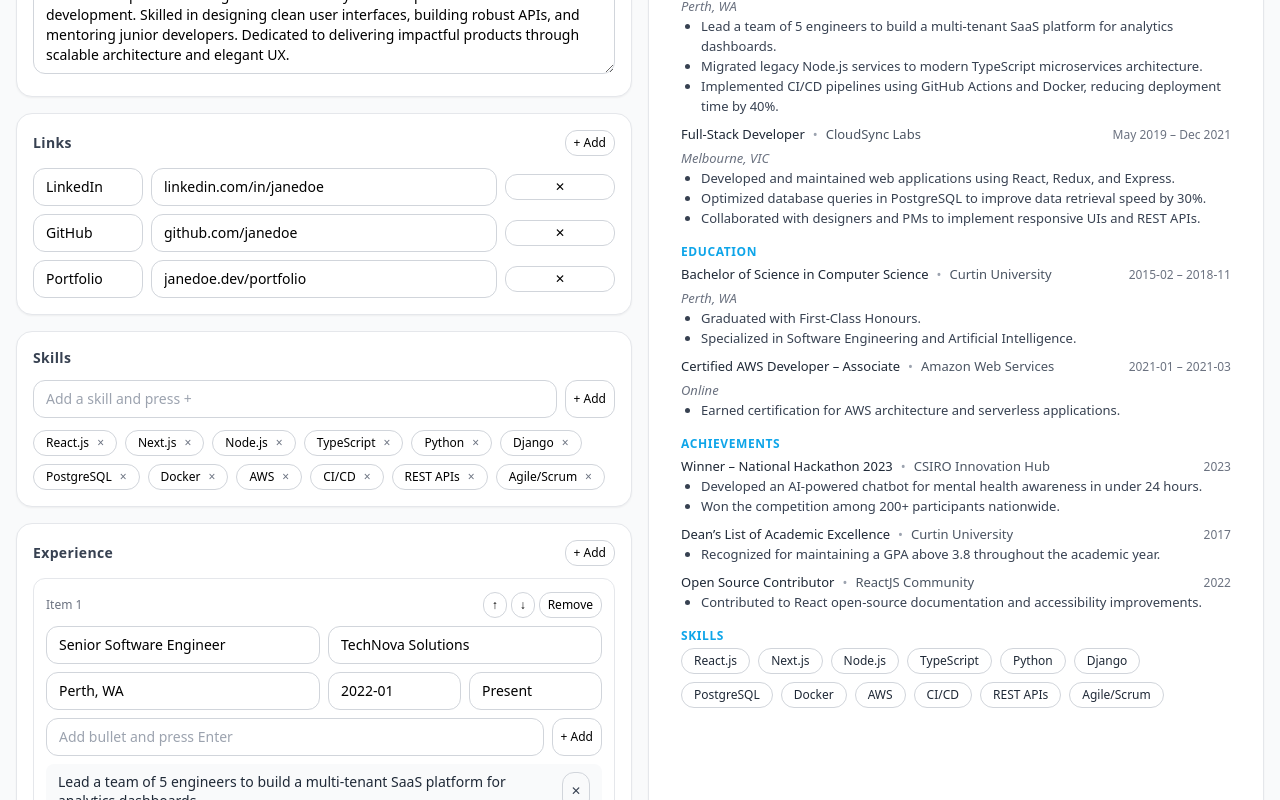
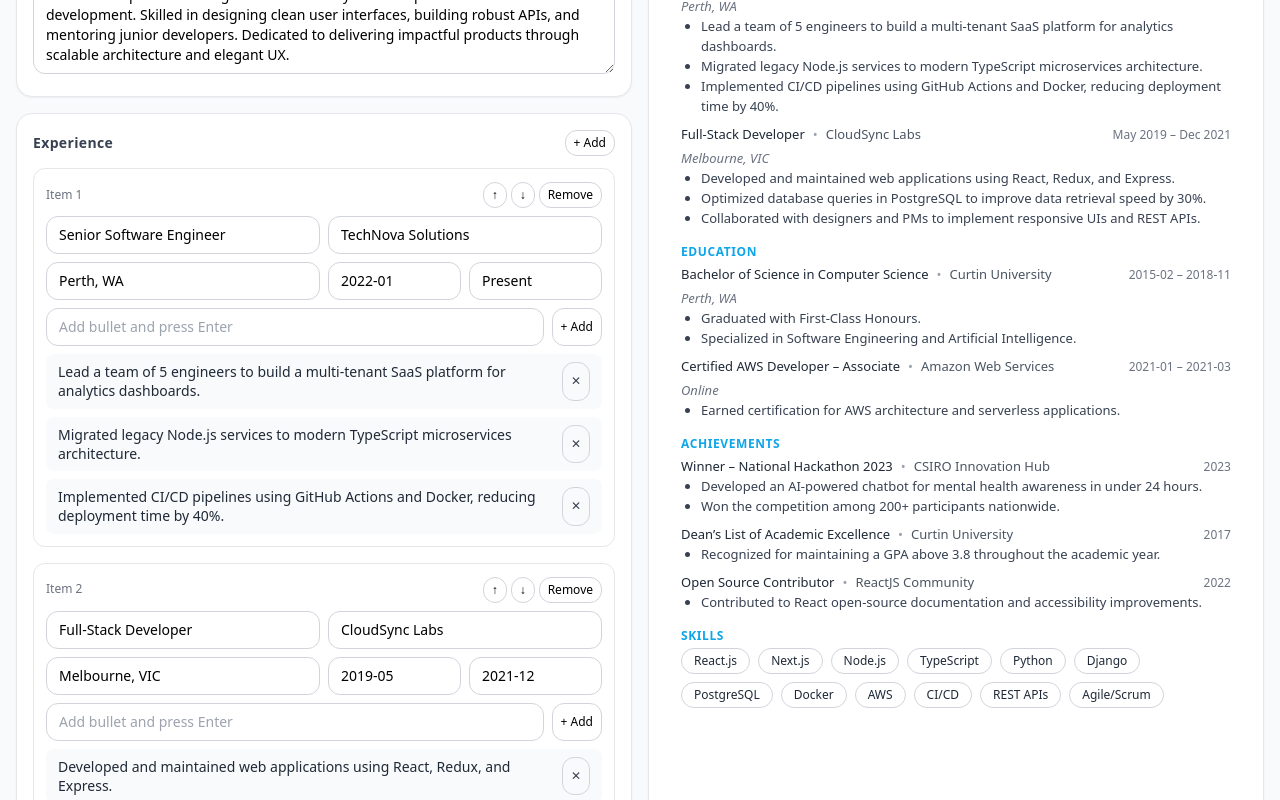
Before and after one commit to axcel-blade/resume-builder, a React (Vite) app: page / in a window 1280 px wide. Shown: the part 460-1260 px from the top of the page. Built offline with nearby package versions, Linux system fonts and the light colour scheme.

Commit message:
Reordered and removed components in App.tsx

```diff
--- a/src/App.tsx
+++ b/src/App.tsx
@@ -1,11 +1,10 @@
 import React, { useMemo, useRef, useState } from "react";
 import Toolbar from "./components/Toolbar";
 import ProfileEditor from "./components/ProfileEditor";
-import LinksEditor from "./components/LinksEditor";
-import SkillsEditor from "./components/SkillsEditor";
 import ExperienceEditor from "./components/ExperienceEditor";
 import EducationEditor from "./components/EducationEditor";
 import AchievementsEditor from "./components/AchievementsEditor";
+import SkillsEditor from "./components/SkillsEditor";
 import TemplateModern from "./components/TemplateModern";
 import { defaultData } from "./data/defaultData";
 
@@ -40,26 +39,34 @@
         }
       `}</style>
 
-      {/* HEADER */}
+      {/* Header */}
       <header className="mb-4 flex flex-wrap items-center justify-between gap-3">
         <h1 className="text-xl font-bold tracking-tight">Resume Builder</h1>
-        {/* 🔥 Removed “Inspired by...” line */}
       </header>
 
+      {/* Toolbar (template, color, import/export, print) */}
       <Toolbar data={data} set={set} onPrint={onPrint} />
 
       <div className="grid grid-cols-1 gap-4 lg:grid-cols-2">
-        {/* Left: Editors */}
+        {/* ✏️ Left Side — Editors (IN CORRECT ORDER) */}
         <div className="space-y-4 print:hidden">
+          {/* 👤 Profile (includes Summary + Links) */}
           <ProfileEditor data={data} set={set} />
-          <LinksEditor data={data} set={set} />
+
+          {/* 💼 Experience */}
+          <ExperienceEditor data={data} set={set} />
+
+          {/* 🎓 Education */}
+          <EducationEditor data={data} set={set} />
+
+          {/* 🏆 Achievements */}
+          <AchievementsEditor data={data} set={set} />
+
+          {/* 💡 Skills */}
           <SkillsEditor data={data} set={set} />
-          <ExperienceEditor data={data} set={set} />
-          <EducationEditor data={data} set={set} />
-          <AchievementsEditor data={data} set={set} />
         </div>
 
-        {/* Right: Preview */}
+        {/* 📄 Right Side — PDF Preview */}
         <div className="rounded-2xl border border-gray-200 bg-white shadow-sm print:border-none print:shadow-none">
           <div ref={printRef}>
             <Preview data={data} />
@@ -67,7 +74,7 @@
         </div>
       </div>
 
-      {/* ✅ Updated Footer */}
+      {/* Footer */}
       <footer className="mt-6 text-center text-xs text-gray-400 print:hidden">
         Developed by <span className="font-semibold text-gray-500">Ferx Technologies</span>.
       </footer>
```
